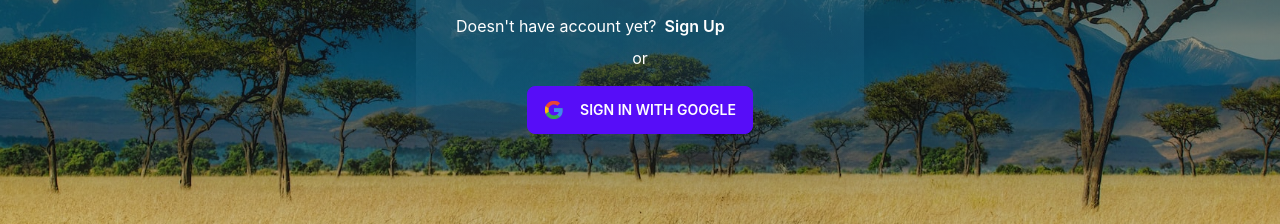
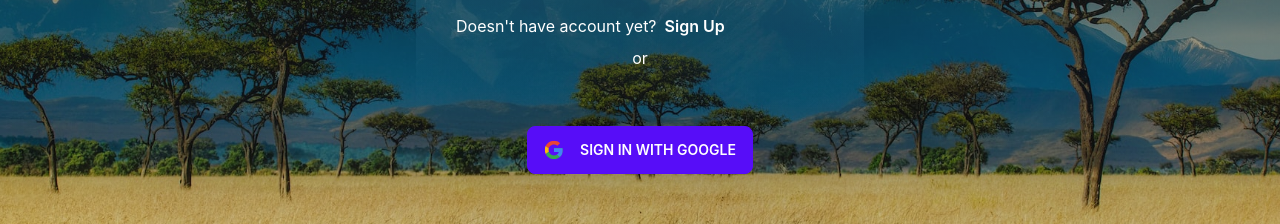
Before and after one commit to hussain322/wild-life-client, a React (Create React App) app: page /login in a window 1280 px wide. Shown: the part 503-727 px from the top of the page. Built offline with nearby package versions, Linux system fonts and the light colour scheme; no server answers.

Commit message:
set login by google

```diff
--- a/package.json
+++ b/package.json
@@ -10,10 +10,12 @@
     "firebase": "^9.13.0",
     "react": "^18.2.0",
     "react-dom": "^18.2.0",
+    "react-hot-toast": "^2.4.0",
     "react-icons": "^4.6.0",
     "react-photo-view": "^1.2.2",
     "react-router-dom": "^6.4.3",
     "react-scripts": "5.0.1",
+    "sweetalert2": "^11.6.7",
     "web-vitals": "^2.1.4"
   },
   "scripts": {
--- a/src/App.js
+++ b/src/App.js
@@ -2,11 +2,13 @@ import { RouterProvider } from "react-router-dom";
 import "./App.css";
 import { router } from "./Routes/Routes/Routes";
 import "react-photo-view/dist/react-photo-view.css";
+import { Toaster } from "react-hot-toast";
 
 function App() {
   return (
     <div>
       <RouterProvider router={router}></RouterProvider>
+      <Toaster />
     </div>
   );
 }
--- a/src/Pages/Login.js/Login/Login.js
+++ b/src/Pages/Login.js/Login/Login.js
@@ -3,10 +3,13 @@ import "./Login.css";
 import googleIcon from "../../../assets/icons/1534129544.svg";
 import { Link } from "react-router-dom";
 import { AuthContext } from "../../../Contexts/AuthProvider";
+import toast from "react-hot-toast";
+import { GoogleAuthProvider } from "firebase/auth";
 
 const Login = () => {
   const [error, setError] = useState("");
-  const { login } = useContext(AuthContext);
+  const { login, googleLogin } = useContext(AuthContext);
+  const googleProvider = new GoogleAuthProvider();
 
   const handleSubmit = (event) => {
     event.preventDefault();
@@ -18,7 +21,7 @@ const Login = () => {
       .then((result) => {
         const user = result.user;
         console.log(user);
-        alert("login successful");
+        toast.success("Successfully Login!");
         form.reset();
         setError("");
       })
@@ -26,6 +29,16 @@ const Login = () => {
         setError(err.code.slice(5));
       });
   };
+
+  //google login
+  const handleGoogleLogin = () => {
+    googleLogin(googleProvider)
+      .then((res) => {
+        toast.success("Successfully Logged in!");
+      })
+      .catch((err) => toast.error(err.code.slice(5)));
+  };
+
   return (
     <div className="login-container">
       <div className="w-5/6 md:w-1/2 lg:w-[35%] mx-auto pt-20">
@@ -74,13 +87,13 @@ const Login = () => {
             </Link>
           </div>
           <p className="text-white text-center pt-2">or</p>
-          <div className="pt-4 text-center">
-            <button className="btn btn-primary">
-              <img src={googleIcon} alt="" className="w-5 mr-4" />
-              sign in with google
-            </button>
-          </div>
         </form>
+        <div onClick={handleGoogleLogin} className="pt-4 text-center">
+          <button className="btn btn-primary">
+            <img src={googleIcon} alt="" className="w-5 mr-4" />
+            sign in with google
+          </button>
+        </div>
       </div>
     </div>
   );
--- a/src/Pages/Login.js/SignUp/SignUp.js
+++ b/src/Pages/Login.js/SignUp/SignUp.js
@@ -1,5 +1,6 @@
 import { GoogleAuthProvider } from "firebase/auth";
 import React, { useContext, useState } from "react";
+import toast from "react-hot-toast";
 import { Link } from "react-router-dom";
 import googleIcon from "../../../assets/icons/1534129544.svg";
 import { AuthContext } from "../../../Contexts/AuthProvider";
@@ -27,7 +28,7 @@ const SignUp = () => {
       .then((result) => {
         const user = result.user;
         console.log(user);
-        alert("login Successful");
+        toast.success("Successfully Logged in!");
         form.reset();
         setError("");
         handleUpdateUserProfile(name, photoURL);
@@ -44,7 +45,7 @@ const SignUp = () => {
     };
     updateUserProfile(profile)
       .then((result) => {
-        alert("profile updated successfully");
+        toast.success("profile updated successfully");
       })
       .catch((err) => alert(err.message));
   };
@@ -53,9 +54,9 @@ const SignUp = () => {
   const handleGoogleLogin = () => {
     googleLogin(googleProvider)
       .then((res) => {
-        alert("Login successful");
+        toast.success("Successfully Logged in!");
       })
-      .catch((err) => alert(err.message));
+      .catch((err) => toast.error(err.code.slice(5)));
   };
 
   return (
@@ -122,20 +123,20 @@ const SignUp = () => {
               Sign Up
             </button>
           </div>
-          <div className="text-white pt-4">
+          <div className="text-white pt-2">
             Already Have an Account?
             <Link to="/login" className="font-semibold ml-2">
               Login
             </Link>
           </div>
           <p className="text-white text-center pt-2">or</p>
-          <div className="pt-4 text-center">
-            <button onClick={handleGoogleLogin} className="btn btn-primary">
-              <img src={googleIcon} alt="" className="w-5 mr-4" />
-              sign in with google
-            </button>
-          </div>
         </form>
+        <div className="pb-4 text-center">
+          <button onClick={handleGoogleLogin} className="btn btn-primary">
+            <img src={googleIcon} alt="" className="w-5 mr-4" />
+            sign in with google
+          </button>
+        </div>
       </div>
     </div>
   );
```
Also changed, not shown: 1 other file (tests, documents, lock files or other folders).
